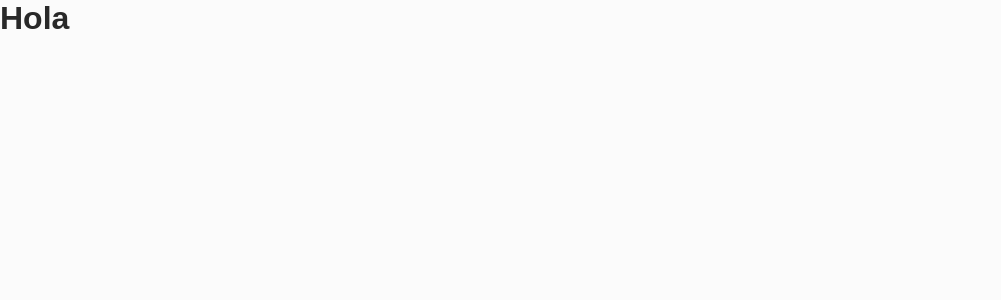
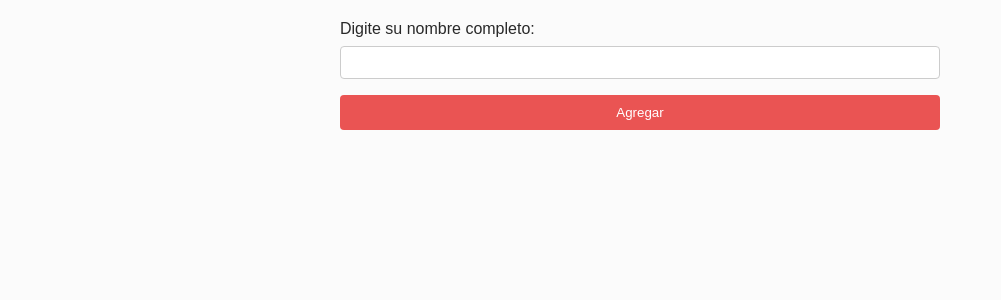
Before and after one commit to AGuardiola20/secret-santa, a React (Vite) app: page / in a window 1280 px wide. Shown: the top 300 px of the page, without its empty margins (0-1001 px from the left). Built offline with nearby package versions, Linux system fonts and the light colour scheme; a web font is replaced by a local one.

Commit message:
add: UserForm

```diff
--- a/package.json
+++ b/package.json
@@ -12,6 +12,7 @@
   "dependencies": {
     "react": "^18.3.1",
     "react-dom": "^18.3.1",
+    "react-hook-form": "^7.53.2",
     "styled-components": "^6.1.13"
   },
   "devDependencies": {
--- a/src/App.tsx
+++ b/src/App.tsx
@@ -1,7 +1,9 @@
+import UserForm from "./components/UserForm";
+
 function App() {
   return (
     <>
-      <h1>Hola</h1>
+      <UserForm />
     </>
   );
 }
--- a/src/GlobalStyles.ts
+++ b/src/GlobalStyles.ts
@@ -3,14 +3,18 @@ import { createGlobalStyle } from "styled-components";
 const GlobalStyle = createGlobalStyle`
   body {
   margin: 0;
-  padding: 0;
+  padding: 20px;
   background-color: ${({ theme }) => theme.colors.background};
 }
 h1,
 h2,
 h3,
 h4,
-p {
+p,
+span,
+label,
+input,
+button {
   margin: 0;
   padding: 0;
   font-family: "Parkinsans", sans-serif;
--- /dev/null
+++ b/src/components/Btn.tsx
@@ -0,0 +1,31 @@
+import styled from "styled-components";
+
+const Button = styled.button`
+  background-color: ${({ theme }) => theme.colors.primary};
+  cursor: pointer;
+  padding: 10px 20px;
+  width: 100%;
+  border: none;
+  color: ${({ theme }) => theme.colors.textSecondary};
+  border-radius: 4px;
+  transition: 0.2s ease-in-out;
+  &:hover {
+    background-color: ${({ theme }) => theme.colors.primaryHover};
+  }
+`;
+
+type BtnProps = {
+  text: string;
+  onClick?: () => void;
+  type?: "submit" | "reset" | "button";
+};
+
+const Btn = ({ text, onClick, type }: BtnProps) => {
+  return (
+    <Button onClick={onClick} type={type ? type : "button"}>
+      {text}
+    </Button>
+  );
+};
+
+export default Btn;
--- /dev/null
+++ b/src/components/UserForm.tsx
@@ -0,0 +1,63 @@
+import { useForm } from "react-hook-form";
+import styled from "styled-components";
+import Btn from "./Btn";
+
+const FormContainer = styled.form`
+  max-width: 600px;
+  margin: auto;
+`;
+const InputContainer = styled.div`
+  margin-bottom: 16px;
+`;
+const Label = styled.label`
+  display: block;
+  margin-bottom: 8px;
+`;
+const Input = styled.input`
+  box-sizing: border-box;
+  width: 100%;
+  padding: 8px;
+  border: 1px solid #ccc;
+  border-radius: 4px;
+`;
+const ErrorMessage = styled.span`
+  color: ${({ theme }) => theme.colors.primary};
+  font-size: 14px;
+`;
+
+type FormData = {
+  name: string;
+};
+
+const UserForm = () => {
+  const {
+    register,
+    handleSubmit,
+    formState: { errors },
+  } = useForm<FormData>();
+
+  // TODO: Aquí hay que manejar los datos, como enviarlos a Firebase o actualizar un estado
+  const onSubmit = (data: FormData) => {
+    console.log("Nombre ingresado:", data.name);
+  };
+
+  return (
+    <FormContainer onSubmit={handleSubmit(onSubmit)}>
+      <InputContainer>
+        <Label htmlFor="name">Digite su nombre completo:</Label>
+        <Input
+          id="name"
+          type="text"
+          {...register("name", { required: "El nombre es obligatorio" })}
+        />
+        {errors.name && errors.name.message && (
+          <ErrorMessage>{errors.name.message}</ErrorMessage>
+        )}
+      </InputContainer>
+
+      <Btn text="Agregar" type="submit" />
+    </FormContainer>
+  );
+};
+
+export default UserForm;
--- a/src/theme.ts
+++ b/src/theme.ts
@@ -5,7 +5,9 @@ export const lightTheme = {
     disabled: "#ADB3BC",
     background: "#FBFBFB",
     text: "#292929",
-    textSecondary: "#ADAAB5",
+    textSecondary: "#FFFFFF",
+    textTertiary: "#ADAAB5",
+    primaryHover: "#d13737",
   },
 };
 
@@ -16,7 +18,8 @@ export const darkTheme = {
     secondary: "#2E8BFF",
     disabled: "#FFC107",
     background: "#121212",
-    text: "#FFFFFF",
-    textSecondary: "#ADAAB5",
+    text: "#292929",
+    textSecondary: "#FFFFFF",
+    textTertiary: "#ADAAB5",
   },
 };
```
Also changed, not shown: 1 other file (tests, documents, lock files or other folders).
